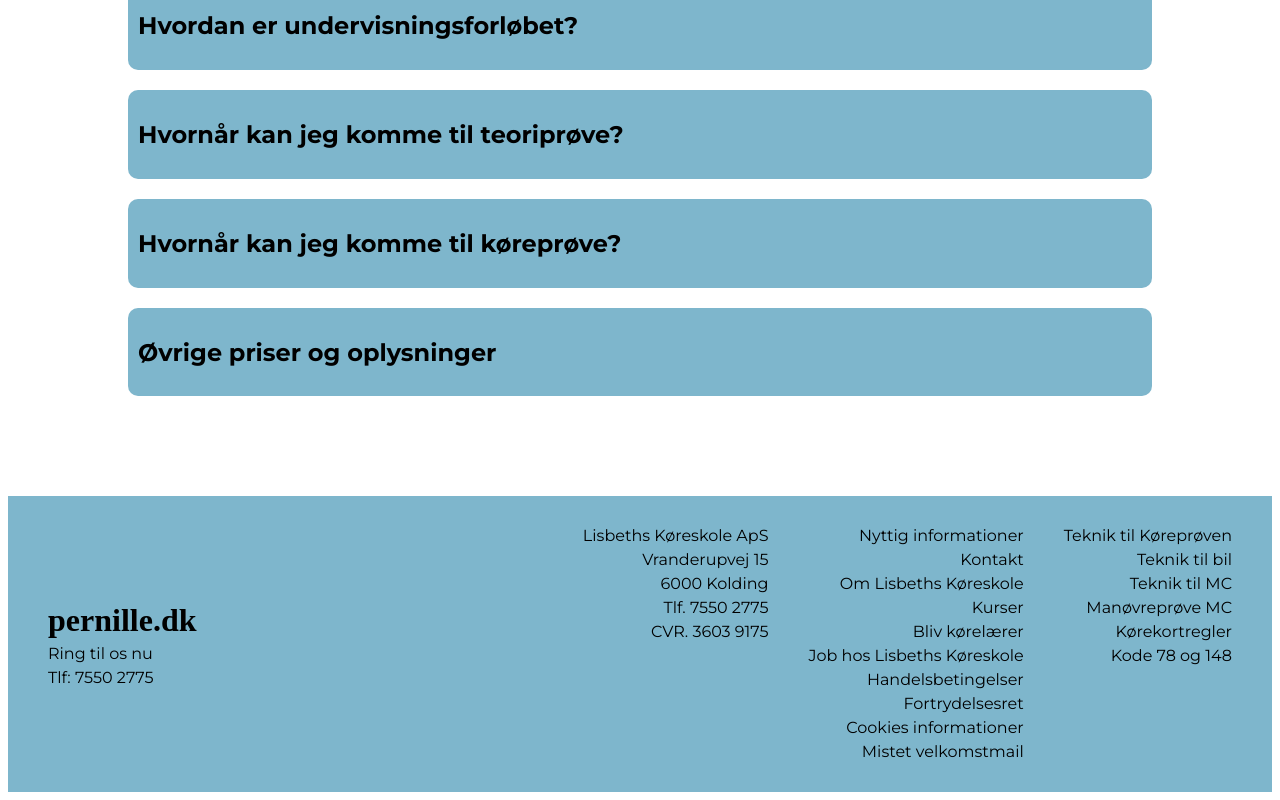
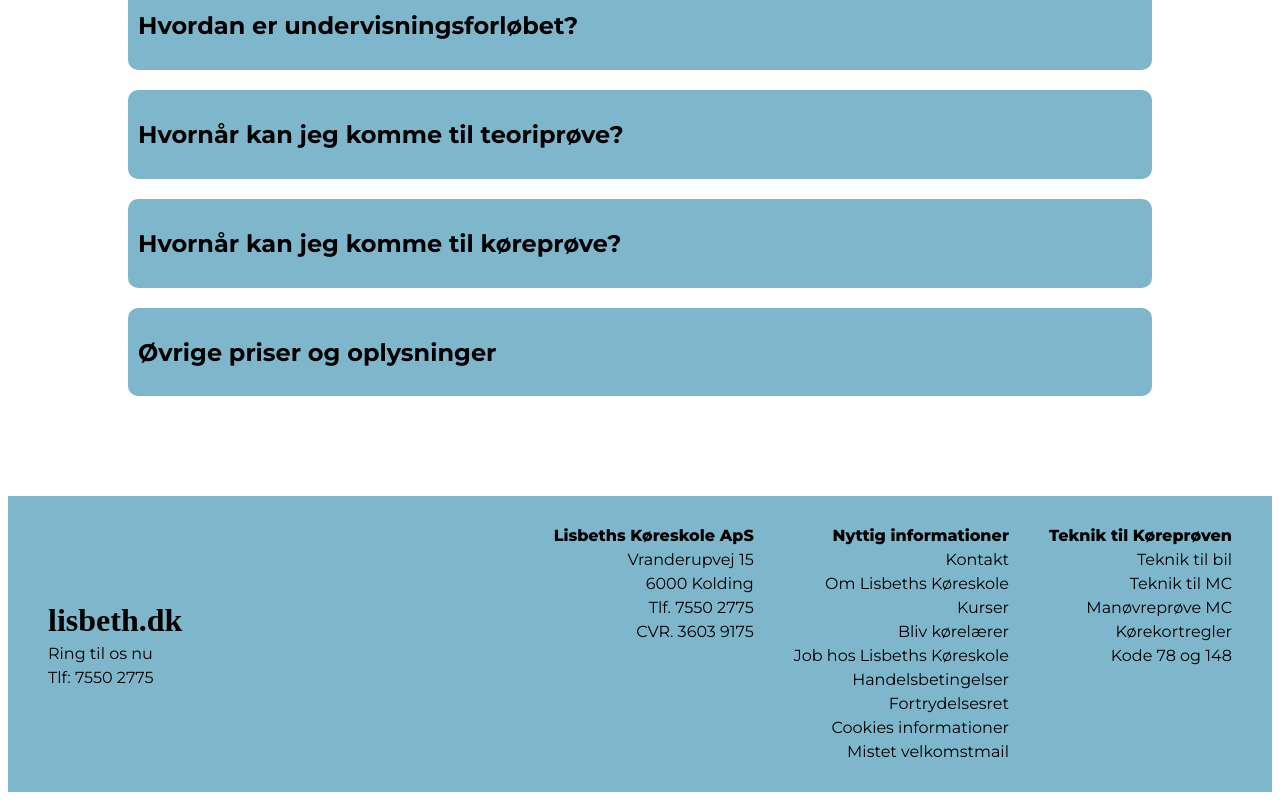
Before and after one commit to PernilleSRavn/JSintroGruppe15, a plain HTML site: page pernille.html in a window 1280 px wide. Shown: the part 1037-1837 px from the top of the page. Drawn offline with Linux system fonts and the light colour scheme; a web font is replaced by a local one.

Commit message:
ændret noget styling i footer

```diff
--- a/pernille.css
+++ b/pernille.css
@@ -13,8 +13,8 @@
 h2 {
     font-family: "Montserrat", serif;
     color: rgb(0, 0, 0); /*farve på spørgsmålene i boksen */
-    font-weight: bold;
-    font-size: x-large;
+    font-weight: bold; /*tykkelsen på bogstaver */
+    font-size: x-large; /*størrelse på font, kunen også have lavet i px */
 
 }
 
--- a/pernille.html
+++ b/pernille.html
@@ -88,14 +88,14 @@
 
         <div class="footer-container">
             <div class="footer-column left">
-                <h1>pernille.dk</h1>
+                <h1>lisbeth.dk</h1>
                 <p>Ring til os nu</p>
                 <p>Tlf: 7550 2775</p>
             </div>
 
             <div class="footer-right">
                 <div class="footer-column">
-                    <p>Lisbeths Køreskole ApS</p>
+                    <p style="font-weight: 800;">Lisbeths Køreskole ApS</p>
                     <p>Vranderupvej 15</p>
                     <p>6000 Kolding</p>
                     <p>Tlf. 7550 2775</p>
@@ -104,7 +104,7 @@
 
                 </div>
                 <div class="footer-column">
-                    <p>Nyttig informationer</p>
+                    <p style="font-weight: 800;">Nyttig informationer</p>
                     <p>Kontakt</p>
                     <p>Om Lisbeths Køreskole</p>
                     <p>Kurser</p>
@@ -117,7 +117,7 @@
 
                 </div>
                 <div class="footer-column">
-                    <p>Teknik til Køreprøven</p>
+                    <p style="font-weight: 800;">Teknik til Køreprøven</p>
                     <p>Teknik til bil</p>
                     <p>Teknik til MC</p>
                     <p>Manøvreprøve MC</p>
```
